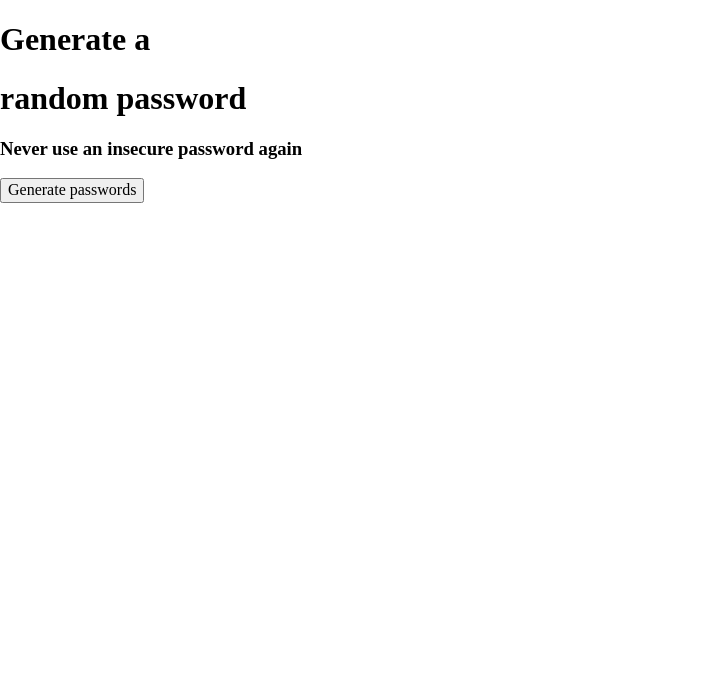
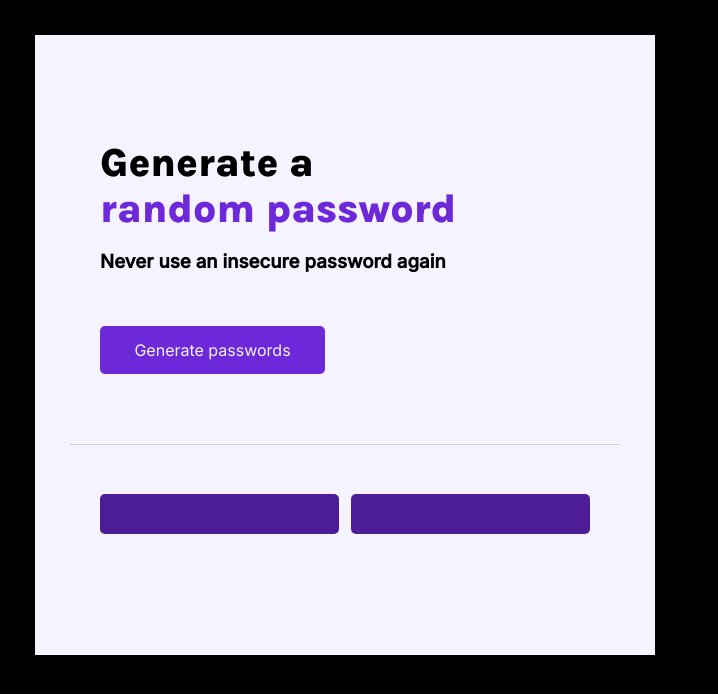
Before and after one commit to itsmeadriana/password-generator-scrim, a plain HTML site: page index.html in a window 1280 px wide. Shown: the whole page, without its empty margins (0-718 px from the left). Drawn offline with nearby package versions, Linux system fonts and the light colour scheme.

Commit message:
some styling

```diff
--- a/index.css
+++ b/index.css
@@ -1,3 +1,70 @@
 body {
     margin: 0;
+    background-color: black;
+    font-family: 'Inter', 'Arial', sans-serif;
 }
+
+.main {
+    background-color: #F5F3FF;
+    width: 550px;
+    height: 550px;
+    margin: 35px;
+    padding: 35px;
+}
+
+h1 {
+    font-family: 'Karla', 'Arial', sans-serif;
+    margin-top: 0px;
+    margin-bottom: 0px;
+    font-size: 40px;
+}
+
+#title {
+    padding: 70px 30px;
+    display: flex;
+    justify-content: center;
+    flex-direction: column;
+    border-bottom: solid 1px lightgray;
+
+}
+
+#line-two {
+    color:#6D28D9;
+}
+
+#tagline {
+    text-size: 20px;
+}
+
+button {
+    width: 225px;
+    margin-top: 35px;
+    padding: 15px 12px;
+    border: none;
+    background-color: #6D28D9;
+    color: #F5F3FF;
+    border-radius: 5px;
+    text-size: 16px;
+}
+
+h3{
+
+}
+
+#pw-results {
+    padding: 30px;
+    display: flex;
+    justify-content: space-between;
+    flex-direction: row;
+}
+
+.pw-wrapper {
+    color: #F5F3FF;
+    text-align: center;
+    background-color: #4C1D95;
+    padding: 20px 12px;
+    width: 215px;
+    border-radius: 5px;
+    line-height: 1.15px;
+    text-size:16px;
+}
--- a/index.html
+++ b/index.html
@@ -1,19 +1,26 @@
 <html>
-    <head><link rel="stylesheet" href="https://cdnjs.cloudflare.com/ajax/libs/normalize/8.0.1/normalize.css">
+    <head>
+        <link rel="stylesheet" href="https://cdnjs.cloudflare.com/ajax/libs/normalize/8.0.1/normalize.css">
+        <link rel="preconnect" href="https://fonts.googleapis.com">
+        <link rel="preconnect" href="https://fonts.gstatic.com" crossorigin>
+        <link href="https://fonts.googleapis.com/css2?family=Inter:wght@400;500&family=Karla:wght@800&display=swap" rel="stylesheet">
         <link rel="stylesheet" href="index.css">
     </head>
     <body>
-        <div id="title">
-            <h1>Generate a</h1>
-            <h1>random password</h1>
-            <h3>Never use an insecure password again</h3>
-            <button id="pw-gen-btn" onClick=generatePasswords()>Generate passwords</button>
+        <div class="main">
+            <div id="title">
+                <h1>Generate a</h1>
+                <h1 id="line-two">random password</h1>
+                <h3 id="tagline">Never use an insecure password again</h3>
+                <button id="pw-gen-btn" onClick=generatePasswords()>Generate passwords</button>
+            </div>
+
+            <div id="pw-results">
+                <h3 class="pw-wrapper" id="pw1"></h3>
+                <h3 class="pw-wrapper" id="pw2"></h3>
+            </div>
         </div>
 
-        <div id="pw-results">
-            <h3 id="pw1"></h3>
-            <h3 id="pw2"></h3>
-        </div>
         <script src="index.js"></script>
     </body>
 </html>
```
Also changed, not shown: index.js (+0 -12 lines).
